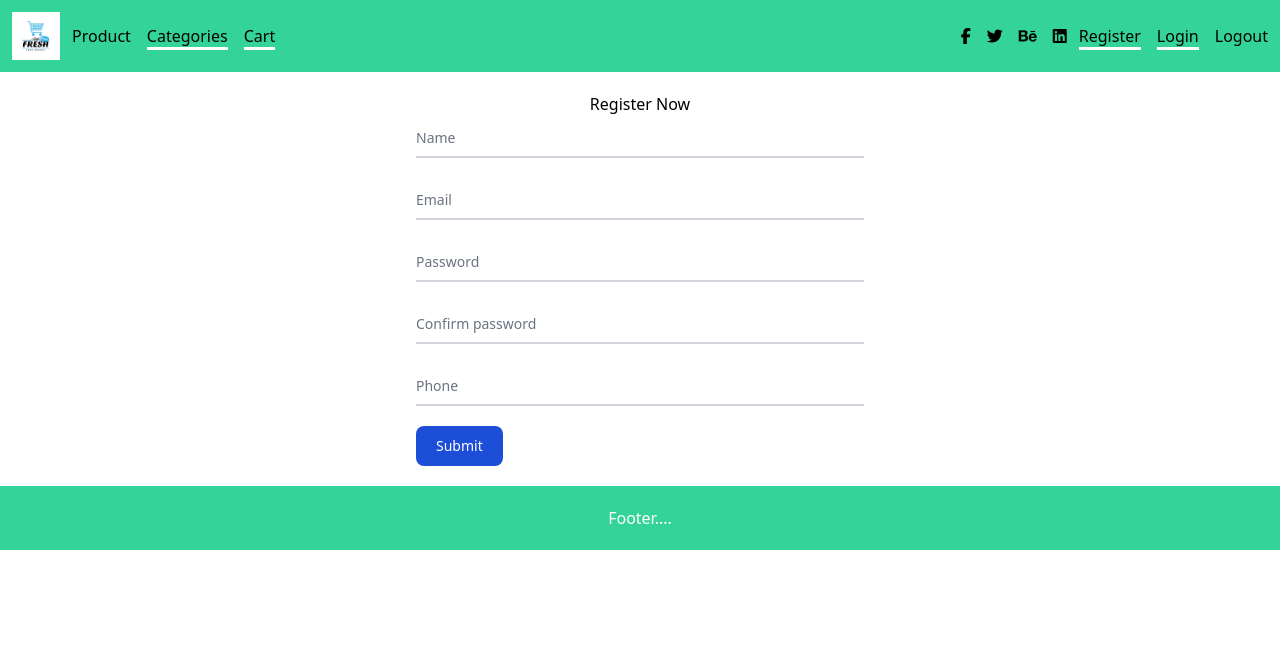
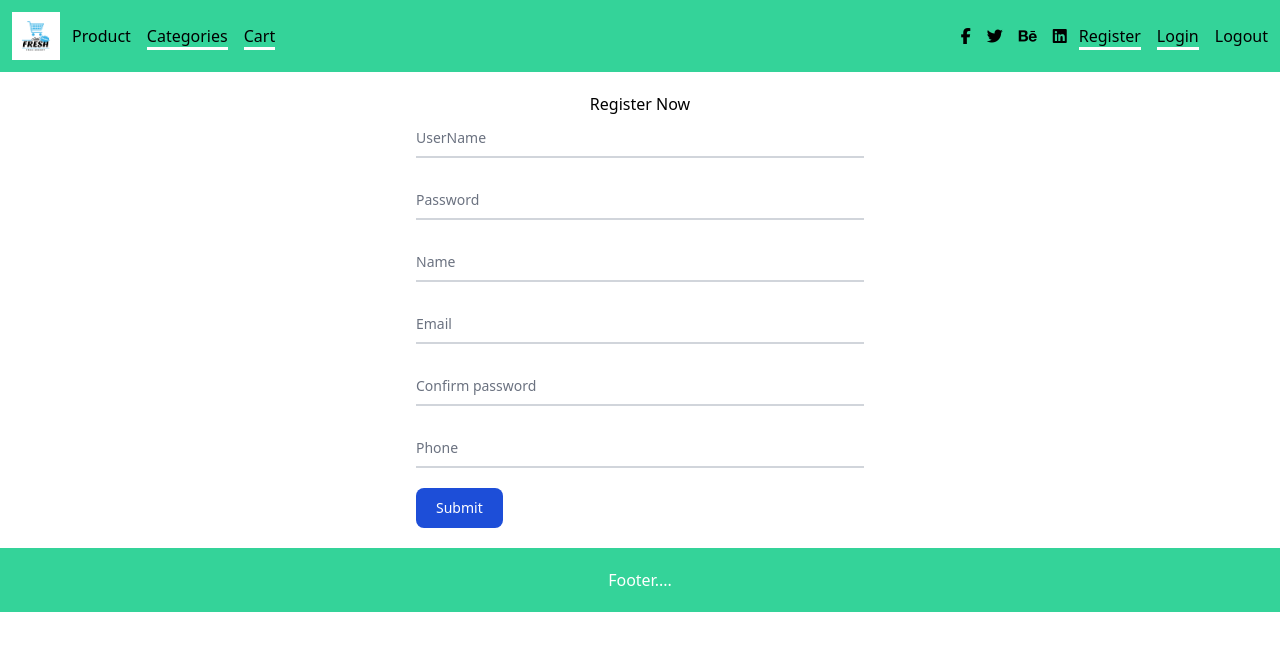
Before and after one commit to safa88-eng/E-ecommerce, a React (Vite) app: page / in a window 1280 px wide. Shown: the top 650 px of the page. Built offline with nearby package versions, Linux system fonts and the light colour scheme.

Commit message:
fix:Handling Sending request

```diff
--- /dev/null
+++ b/db.json
@@ -0,0 +1,25 @@
+{
+  "users": [
+    {
+      "id": "cf17",
+      "name": "Safa",
+      "email": "safaayman632@gmail.com",
+      "password": "1234567",
+      "repassword": "1234567",
+      "phone": "01156334879"
+    },
+    {
+      "id": "f622",
+      "name": "Safa",
+      "email": "safaayman632@gmail.com",
+      "password": "1234567",
+      "repassword": "1234567",
+      "phone": "01156334879"
+    },
+    {
+        "username":"yarob",
+        "password":123456,
+        "email":"yarob.hm@gmail.com"
+    }
+  ]
+}
--- a/package.json
+++ b/package.json
@@ -9,11 +9,13 @@
     "dev": "vite",
     "build": "vite build",
     "lint": "eslint .",
+    "server": "json-server --watch db.json --port 5000",
     "preview": "vite preview"
   },
   "homepage": "https://safa88-eng.github.io/E-ecommerce",
   "dependencies": {
     "@fortawesome/fontawesome-free": "^6.7.2",
+    "axios": "^1.11.0",
     "formik": "^2.4.6",
     "react": "^19.1.0",
     "react-dom": "^19.1.0",
--- a/src/Components/Register/Register.jsx
+++ b/src/Components/Register/Register.jsx
@@ -1,21 +1,55 @@
+import axios from 'axios';
 import { useFormik } from 'formik'
 import React from 'react'
 import * as yup from 'yup';
 
 export default function Register() {
+
+  // const [loading, setLoading] = useState(false);
+  // const [serverMessage, setServerMessage] = useState(null);
+async function registerUser(values) {
+
+// try{
+//       const { data } = await axios.post("https://tarmeezacademy.com/api/v1/register", values,
+//        {headers: {
+//       // Authorization: 'Bearer Token',
+//       'Content-Type': 'application/json'
+//     }}
+//     );
+//     console.log('Registration success:', data);
+// }
+// catch(error){
+//   console.log('error',error.response.data.message);
+
+
+// }
+  axios.post("https://tarmeezacademy.com/api/v1/register", values,
+       {headers: {
+      // Authorization: 'Bearer Token',
+      'Content-Type': 'application/json'
+    }}
+    ).then(function(x){
+        console.log('sa7',x);
+
+    })
+    .catch(function(x){
+       console.log('8lt',x);
+
+    });
+
+}
   const registerFormik=  useFormik(
         {
           initialValues:{
+            username:'',
+            password:'',
             name:'',
             email:'',
-            password:'',
             repassword:'',
             phone:'',
           },
-          onSubmit:function(values){
-            console.log("hello from formik",values);
-
-          },
+          //
+          onSubmit:registerUser,
           // validate:function(values)
           // {
           //    const errors={}
@@ -47,7 +81,8 @@ export default function Register() {
           // }
           validationSchema:yup.object().shape(
             {
-              name:yup.string().required("name is required").min(3,"min must be 3 characters").max(12,"min must be 3 characters"),
+              username:yup.string().required("name is required").min(3,"min must be 3 characters").max(12,"min must be 3 characters"),
+              name:yup.string().required("Name is required").min(3,"min must be 3 characters").max(12,"min must be 3 characters"),
               phone:yup.string().required('phone is required').matches(/^01[0125][0-9]{8}$/),
               email:yup.string().required().email('invailed value'),
               password:yup.string().min(6).max(12).required(),
@@ -61,11 +96,25 @@ export default function Register() {
      <div className='p-5'>
         <h2 className='text-center'>Register Now</h2>
       <form onSubmit={registerFormik.handleSubmit} className="max-w-md mx-auto">
-        <div className="relative z-0 w-full mb-5 group">
+         <div className="relative z-0 w-full mb-5 group">
+         <input  value={registerFormik.values.username}onBlur={registerFormik.handleBlur}onChange={registerFormik.handleChange} type="text" name="username" id="username" className="block py-2.5 px-0 w-full text-sm text-gray-900 bg-transparent border-0 border-b-2 border-gray-300 appearance-none dark:text-white dark:border-gray-600 dark:focus:border-blue-500 focus:outline-none focus:ring-0 focus:border-blue-600 peer" placeholder=" " required />
+         <label htmlFor="username" className="peer-focus:font-medium absolute text-sm text-gray-500 dark:text-gray-400 duration-300 transform -translate-y-6 scale-75 top-3 -z-10 origin-[0] peer-focus:start-0 rtl:peer-focus:translate-x-1/4 rtl:peer-focus:left-auto peer-focus:text-blue-600 peer-focus:dark:text-blue-500 peer-placeholder-shown:scale-100 peer-placeholder-shown:translate-y-0 peer-focus:scale-75 peer-focus:-translate-y-6">UserName</label>
+         {registerFormik.errors.username&&registerFormik.touched.username?<div className="p-4 mb-4 text-sm text-red-800 rounded-lg bg-red-50 dark:bg-gray-800 dark:text-red-400" role="alert">
+           {registerFormik.errors.username}
+         </div>:''}
+        </div>
+       <div className="relative z-0 w-full mb-5 group">
+        <input value={registerFormik.values.password} onBlur={registerFormik.handleBlur} onChange={registerFormik.handleChange} type="password" name="password" id="password" className="block py-2.5 px-0 w-full text-sm text-gray-900 bg-transparent border-0 border-b-2 border-gray-300 appearance-none dark:text-white dark:border-gray-600 dark:focus:border-blue-500 focus:outline-none focus:ring-0 focus:border-blue-600 peer" placeholder=" " required />
+        <label htmlFor="password" className="peer-focus:font-medium absolute text-sm text-gray-500 dark:text-gray-400 duration-300 transform -translate-y-6 scale-75 top-3 -z-10 origin-[0] peer-focus:start-0 rtl:peer-focus:translate-x-1/4 peer-focus:text-blue-600 peer-focus:dark:text-blue-500 peer-placeholder-shown:scale-100 peer-placeholder-shown:translate-y-0 peer-focus:scale-75 peer-focus:-translate-y-6">Password</label>
+       {registerFormik.errors.password&&registerFormik.touched.password?<div className="p-4 mb-4 text-sm text-red-800 rounded-lg bg-red-50 dark:bg-gray-800 dark:text-red-400" role="alert">
+            {registerFormik.errors.password}
+            </div>:''}
+       </div>
+         <div className="relative z-0 w-full mb-5 group">
          <input  value={registerFormik.values.name}onBlur={registerFormik.handleBlur}onChange={registerFormik.handleChange} type="text" name="name" id="name" className="block py-2.5 px-0 w-full text-sm text-gray-900 bg-transparent border-0 border-b-2 border-gray-300 appearance-none dark:text-white dark:border-gray-600 dark:focus:border-blue-500 focus:outline-none focus:ring-0 focus:border-blue-600 peer" placeholder=" " required />
          <label htmlFor="name" className="peer-focus:font-medium absolute text-sm text-gray-500 dark:text-gray-400 duration-300 transform -translate-y-6 scale-75 top-3 -z-10 origin-[0] peer-focus:start-0 rtl:peer-focus:translate-x-1/4 rtl:peer-focus:left-auto peer-focus:text-blue-600 peer-focus:dark:text-blue-500 peer-placeholder-shown:scale-100 peer-placeholder-shown:translate-y-0 peer-focus:scale-75 peer-focus:-translate-y-6">Name</label>
          {registerFormik.errors.name&&registerFormik.touched.name?<div className="p-4 mb-4 text-sm text-red-800 rounded-lg bg-red-50 dark:bg-gray-800 dark:text-red-400" role="alert">
-            {registerFormik.errors.name}
+          {registerFormik.errors.name}
          </div>:''}
         </div>
        <div className="relative z-0 w-full mb-5 group">
@@ -75,13 +124,7 @@ export default function Register() {
            {registerFormik.errors.email}
          </div>:''}
        </div>
-       <div className="relative z-0 w-full mb-5 group">
-        <input value={registerFormik.values.password} onBlur={registerFormik.handleBlur} onChange={registerFormik.handleChange} type="password" name="password" id="password" className="block py-2.5 px-0 w-full text-sm text-gray-900 bg-transparent border-0 border-b-2 border-gray-300 appearance-none dark:text-white dark:border-gray-600 dark:focus:border-blue-500 focus:outline-none focus:ring-0 focus:border-blue-600 peer" placeholder=" " required />
-        <label htmlFor="password" className="peer-focus:font-medium absolute text-sm text-gray-500 dark:text-gray-400 duration-300 transform -translate-y-6 scale-75 top-3 -z-10 origin-[0] peer-focus:start-0 rtl:peer-focus:translate-x-1/4 peer-focus:text-blue-600 peer-focus:dark:text-blue-500 peer-placeholder-shown:scale-100 peer-placeholder-shown:translate-y-0 peer-focus:scale-75 peer-focus:-translate-y-6">Password</label>
-       {registerFormik.errors.password&&registerFormik.touched.password?<div className="p-4 mb-4 text-sm text-red-800 rounded-lg bg-red-50 dark:bg-gray-800 dark:text-red-400" role="alert">
-            {registerFormik.errors.password}
-            </div>:''}
-       </div>
+
     <div className="relative z-0 w-full mb-5 group">
       <input value={registerFormik.values.repassword} onBlur={registerFormik.handleBlur} onChange={registerFormik.handleChange} type="password" name="repassword" id="repassword" className="block py-2.5 px-0 w-full text-sm text-gray-900 bg-transparent border-0 border-b-2 border-gray-300 appearance-none dark:text-white dark:border-gray-600 dark:focus:border-blue-500 focus:outline-none focus:ring-0 focus:border-blue-600 peer" placeholder=" " required />
       <label htmlFor="repassword" className="peer-focus:font-medium absolute text-sm text-gray-500 dark:text-gray-400 duration-300 transform -translate-y-6 scale-75 top-3 -z-10 origin-[0] peer-focus:start-0 rtl:peer-focus:translate-x-1/4 peer-focus:text-blue-600 peer-focus:dark:text-blue-500 peer-placeholder-shown:scale-100 peer-placeholder-shown:translate-y-0 peer-focus:scale-75 peer-focus:-translate-y-6">Confirm password</label>
```
Also changed, not shown: 2 other files (tests, documents, lock files or other folders).
